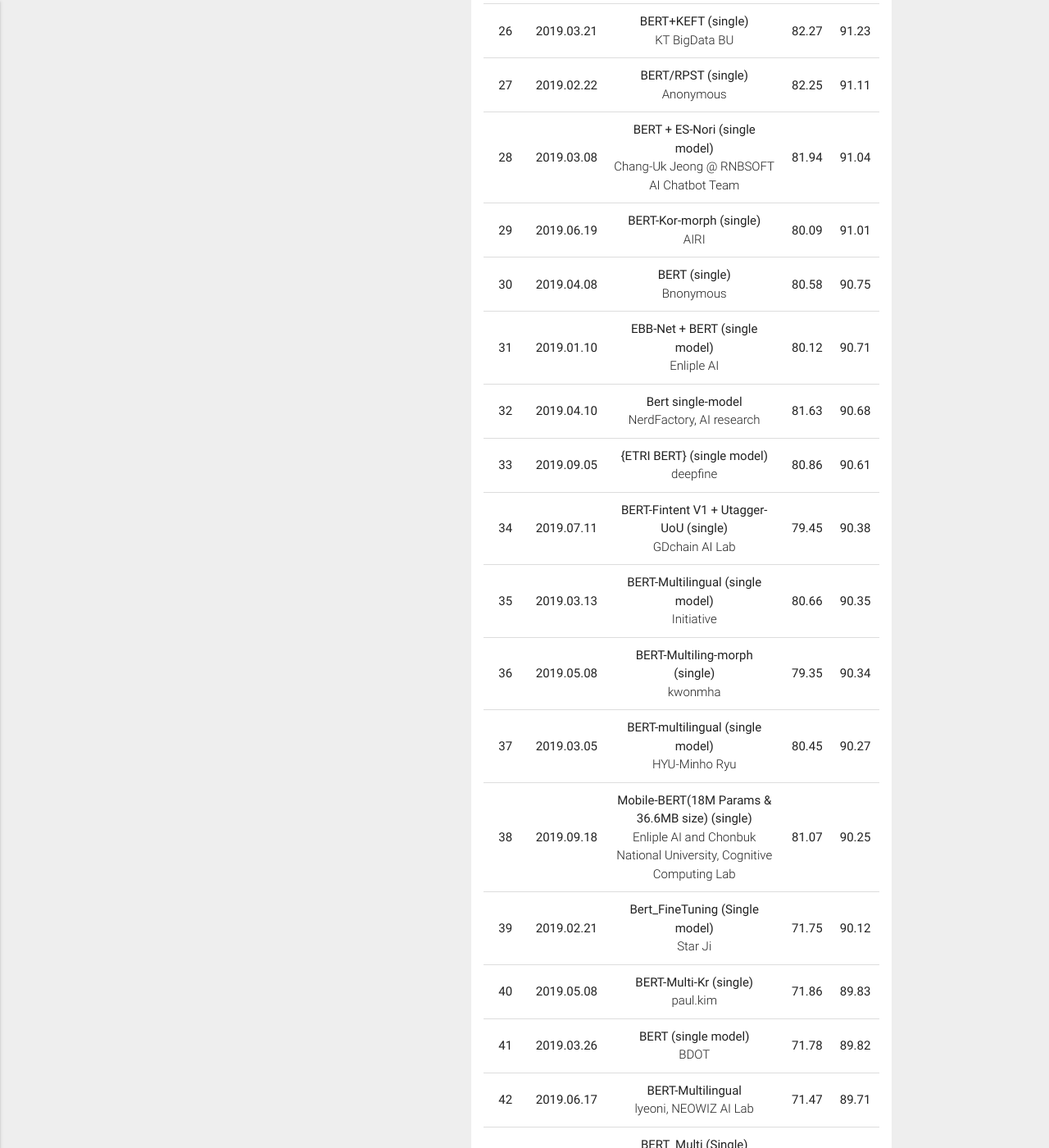
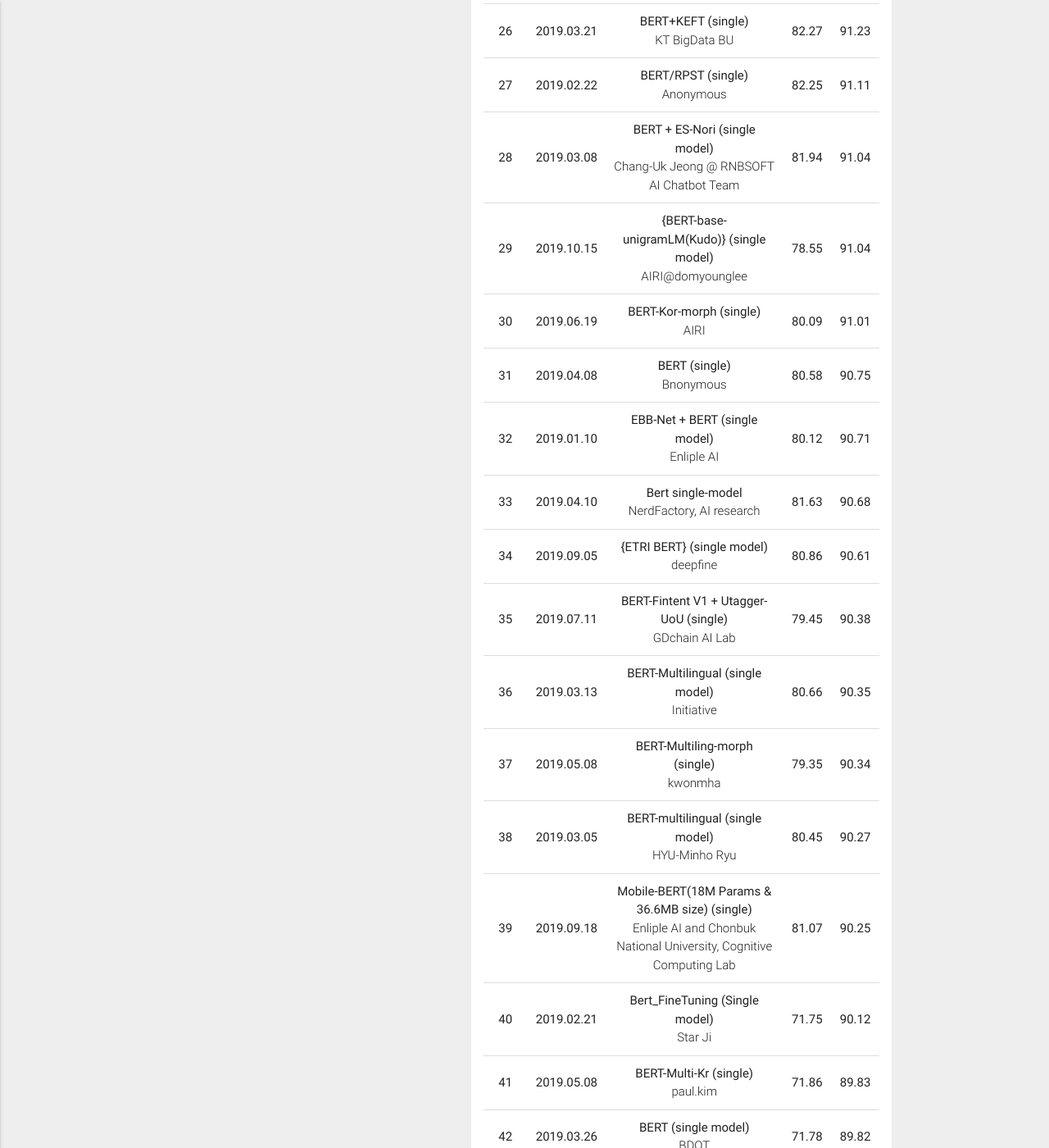
Before and after one commit to korquad/korquad.github.io, a Jekyll site: the page built from category/1.0_KOR.html, in a window 1280 px wide and 1400 px high, scrolled down 2916 px. Shown: the whole window at 82% size. Built offline with Jekyll 4.4.1, drawn with Linux system fonts in a browser that asks for light colours; some of the changed text lies outside the part shown.

Commit message:
KorQuAD 1.o Leaderboard Updated

```diff
--- a/category/1.0_KOR.html
+++ b/category/1.0_KOR.html
@@ -399,6 +399,15 @@
                     </tr>
                     <tr>
                       <td>29</td>
+                      <td>2019.10.15</td>
+                      <td>{BERT-base-unigramLM(Kudo)} (single model)
+                        <p class="light">AIRI@domyounglee</p>
+                      </td>
+                      <td>78.55</td>
+                      <td>91.04</td>
+                    </tr>
+                    <tr>
+                      <td>30</td>
                       <td>2019.06.19</td>
                       <td>BERT-Kor-morph (single)
                         <p class="light">AIRI</p>
```
Also changed, not shown: other parts of category/1.0_KOR.html (+24 -24 lines), category/1.0_ENG.html (+33 -24 lines).
